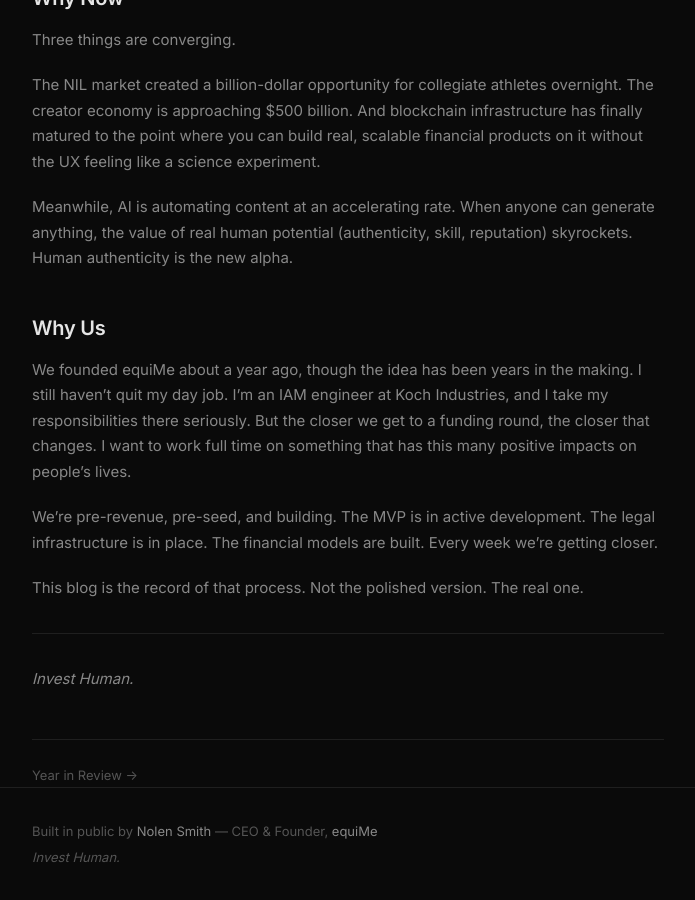
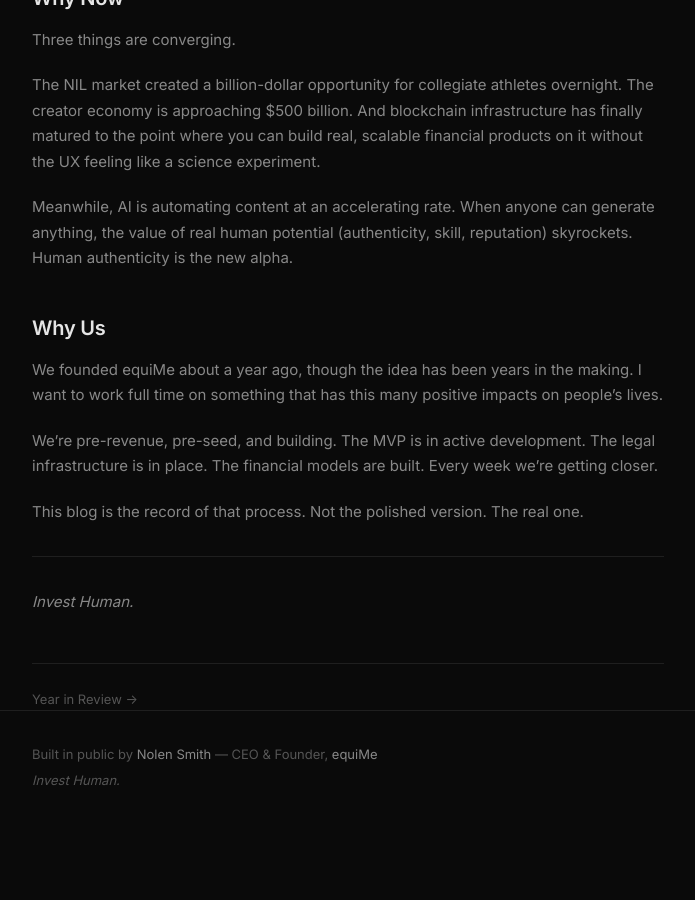
Before and after one commit to EquiMe-org/equime-org.github.io, a Jekyll site: the page built from _posts/2025-07-13-why-were-building-equime.md, in a window 1280 px wide and 900 px high, scrolled down 2032 px. Shown: the whole window, without its empty margins (292-987 px from the left). Built offline with Jekyll 4.4.1, drawn with Linux system fonts in a browser that asks for light colours; after the commit the page ends 2855 px from its top, so only the background shows below that.

Commit message:
Remove day job reference from Why Us section

```diff
--- a/_posts/2025-07-13-why-were-building-equime.md
+++ b/_posts/2025-07-13-why-were-building-equime.md
@@ -52,7 +52,7 @@
 
 ## Why Us
 
-We founded equiMe about a year ago, though the idea has been years in the making. I still haven't quit my day job. I'm an IAM engineer at Koch Industries, and I take my responsibilities there seriously. But the closer we get to a funding round, the closer that changes. I want to work full time on something that has this many positive impacts on people's lives.
+We founded equiMe about a year ago, though the idea has been years in the making. I want to work full time on something that has this many positive impacts on people's lives.
 
 We're pre-revenue, pre-seed, and building. The MVP is in active development. The legal infrastructure is in place. The financial models are built. Every week we're getting closer.
 
```
